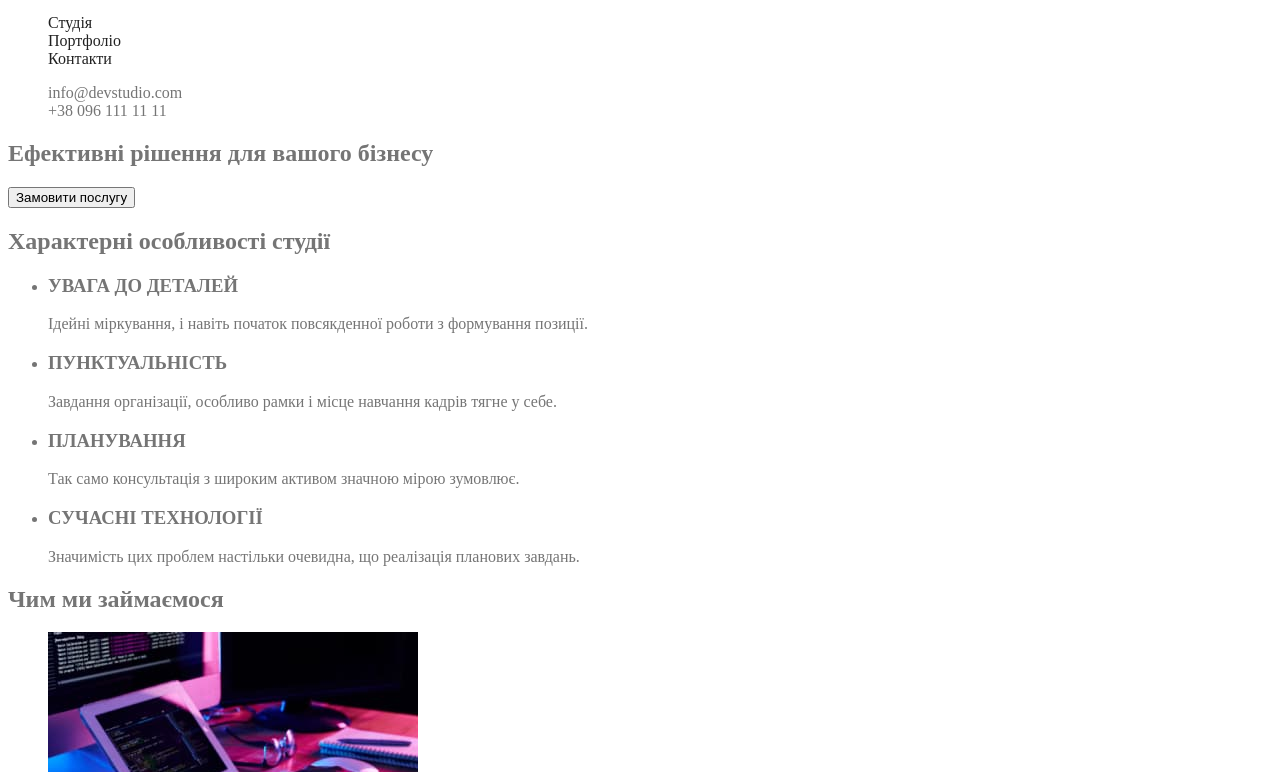
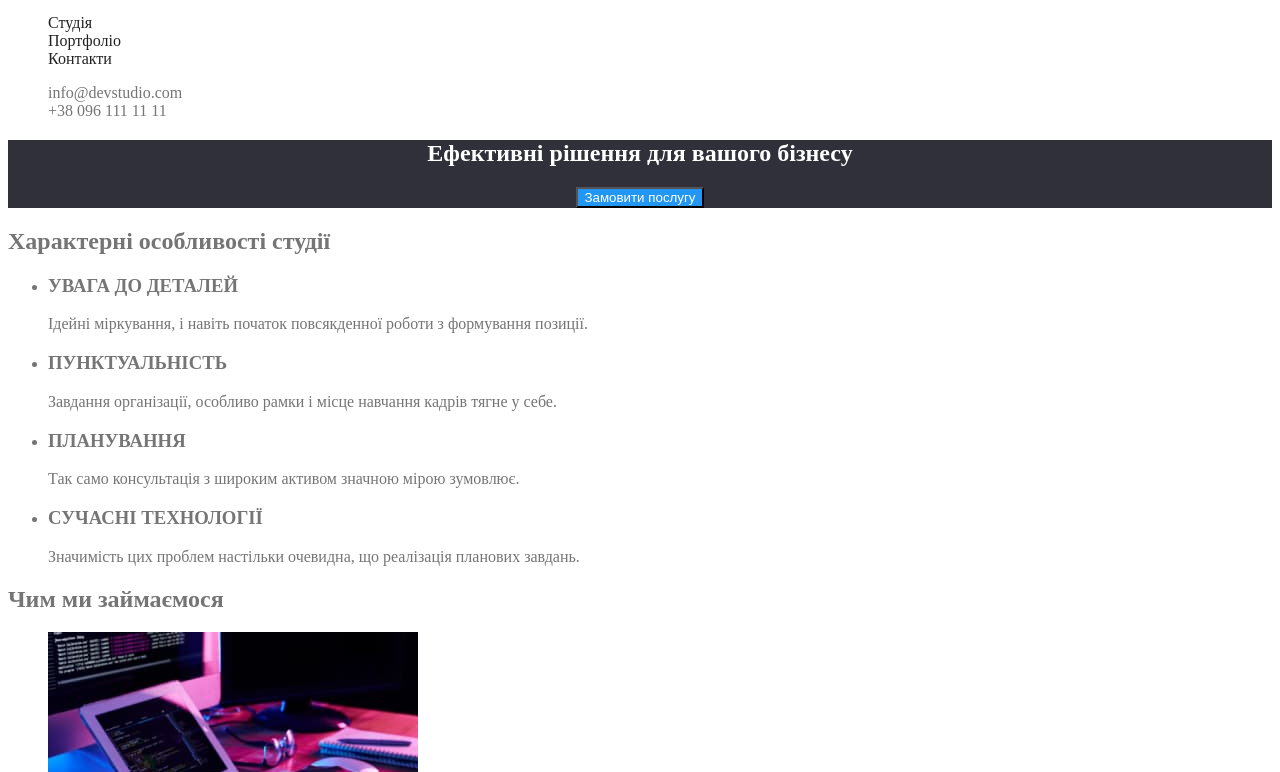
Before and after one commit to shandaliuk/goit-markup-hw-02, a plain HTML site: page index.html in a window 1280 px wide. Shown: the part 28-800 px from the top of the page. Drawn offline with Linux system fonts and the light colour scheme.

Commit message:
colorized hero

```diff
--- a/css/index.css
+++ b/css/index.css
@@ -48,3 +48,17 @@ body {
 .site-contacts .link:focus {
   color: var(--accent-color);
 }
+
+.hero {
+  background-color: var(--footer-color);
+  text-align: center;
+}
+
+.hero-title {
+  color: var(--white-color);
+}
+
+.hero-btn {
+  color: var(--white-color);
+  background-color: var(--accent-color);
+}
--- a/index.html
+++ b/index.html
@@ -23,9 +23,9 @@
       </ul>
     </header>
     <main>
-      <section>
-        <h1>Ефективні рішення для вашого бізнесу</h1>
-        <button type="button">Замовити послугу</button>
+      <section class="hero">
+        <h1 class="hero-title">Ефективні рішення для вашого бізнесу</h1>
+        <button type="button" class="hero-btn">Замовити послугу</button>
       </section>
       <section>
         <!-- Заголовок, який треба буде сховати -->
```
